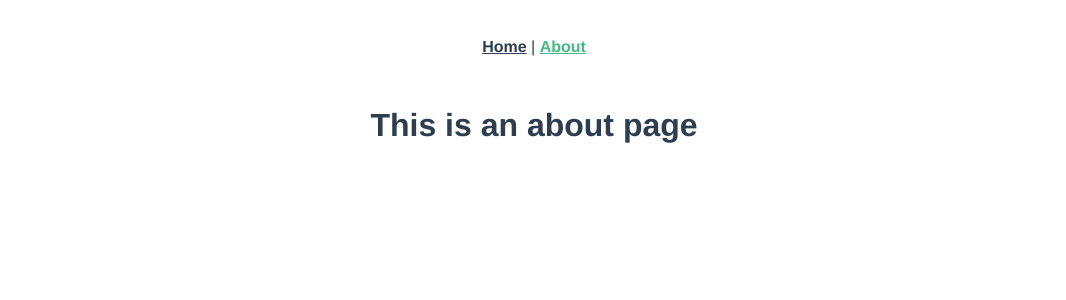
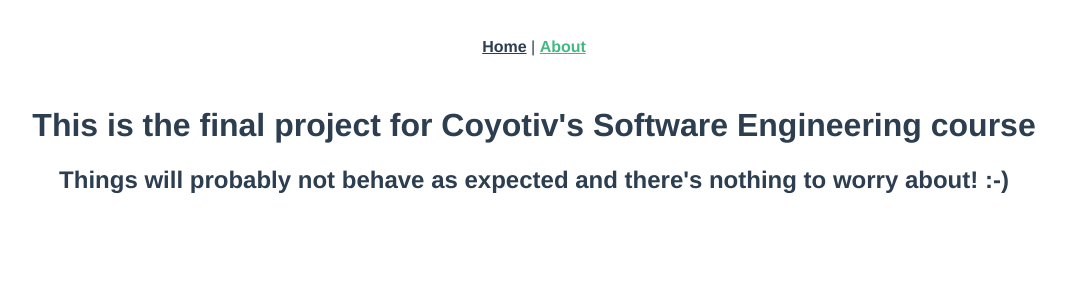
Before and after one commit to mborssatto/whoplays, a Vue app in the folder frontend/: page /about in a window 1280 px wide. Shown: the top 300 px of the page, without its empty margins (106-1172 px from the left). Built offline with nearby package versions, Linux system fonts and the light colour scheme.

Commit message:
adds information about this site

```diff
--- a/frontend/src/views/AboutView.vue
+++ b/frontend/src/views/AboutView.vue
@@ -1,5 +1,6 @@
 <template>
   <div class="about">
-    <h1>This is an about page</h1>
+    <h1>This is the final project for Coyotiv's Software Engineering course</h1>
+    <h2>Things will probably not behave as expected and there's nothing to worry about! :-)</h2>
   </div>
 </template>
```
